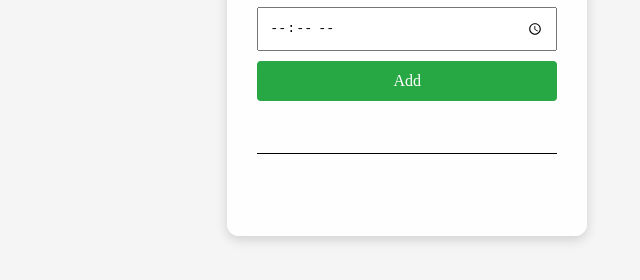
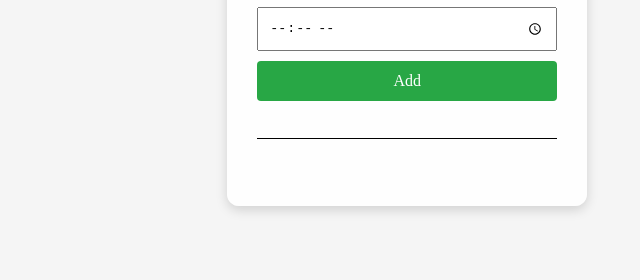
Before and after one commit to magiccow444/TaskList, a plain HTML site: page index.html in a window 1280 px wide. Shown: the part 210-490 px from the top of the page, without its empty margins (320-960 px from the left). Drawn offline with Linux system fonts and the light colour scheme.

Commit message:
Fixed line margins

```diff
--- a/style.css
+++ b/style.css
@@ -19,7 +19,7 @@ body {
   hr {
     border: none;
     border-top: 1px solid #000000; /* or another visible color */
-    margin: 20px 0;
+    margin: 5px 0;
     width: 100%;
   }
 
```
